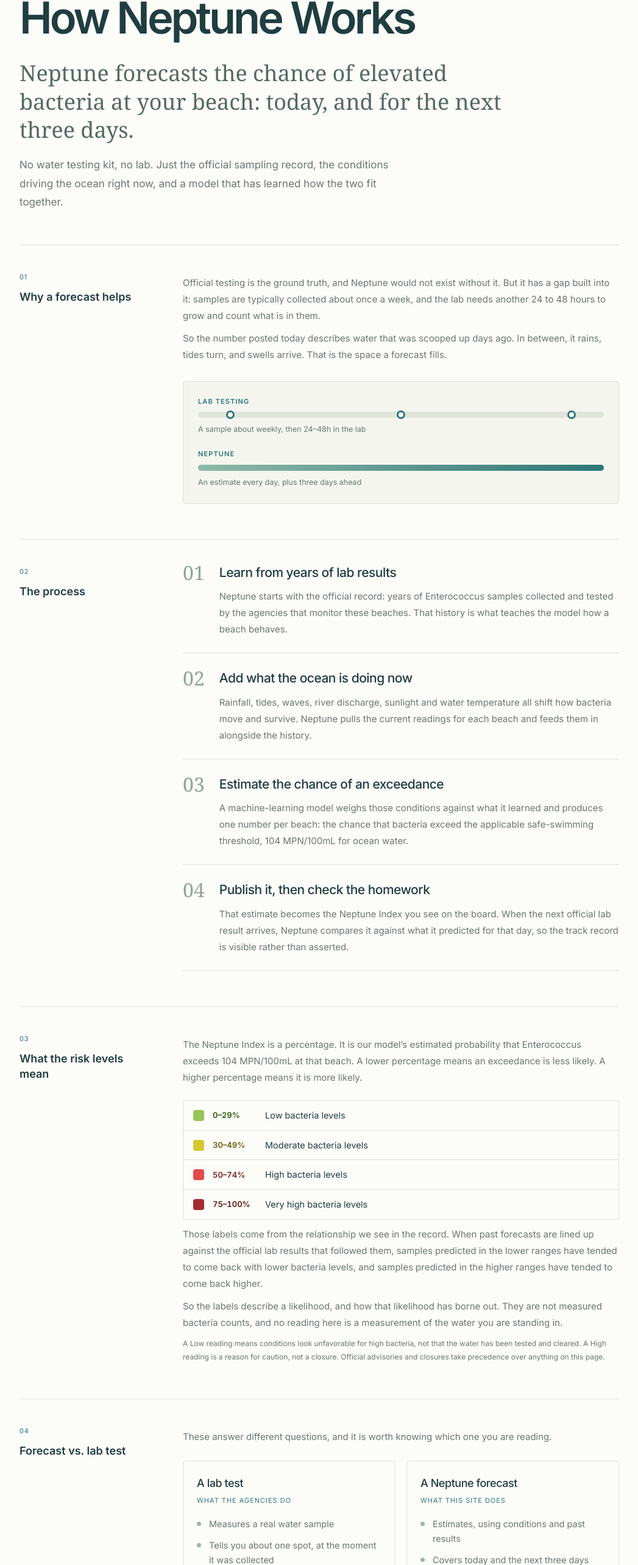
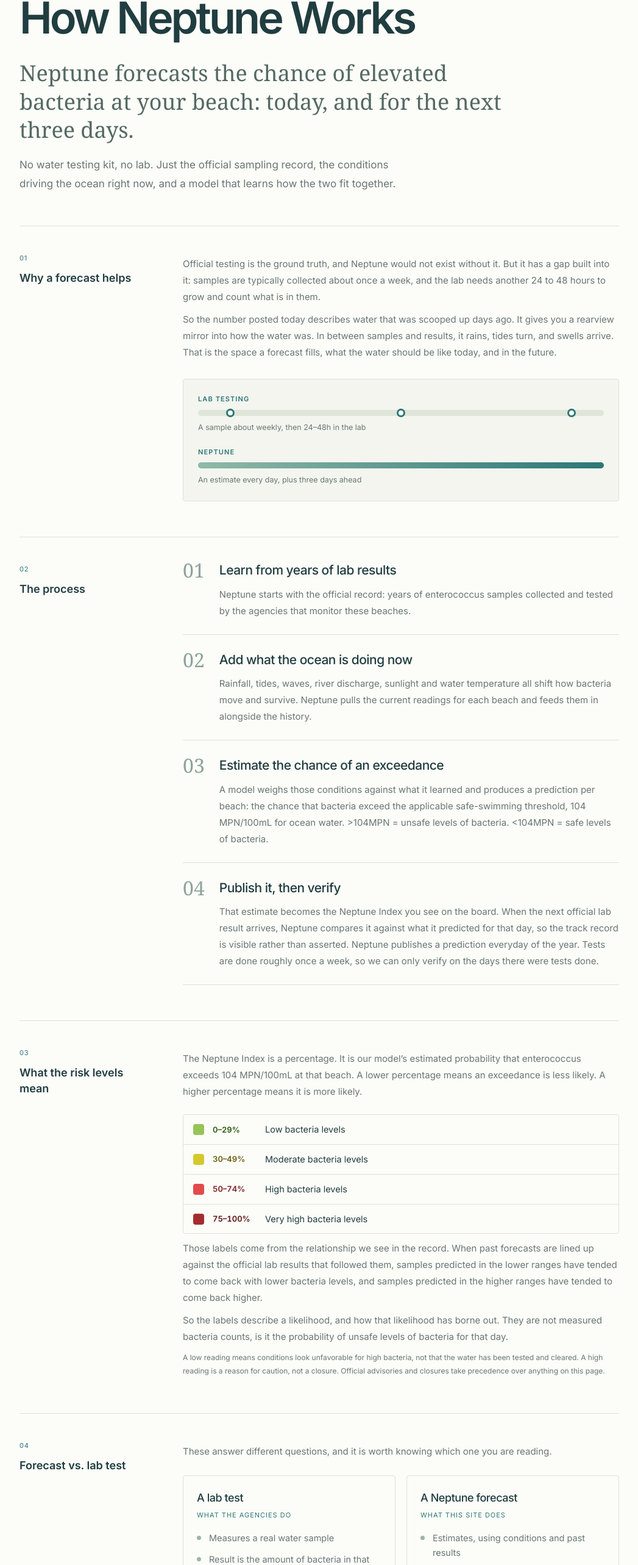
Before and after one commit to eymoney13/hermosa-pilot-dashboard, a Next.js app: page /sandbox/how-it-works in a window 1280 px wide. Shown: the part 202-2768 px from the top of the page at 61% size, without its empty margins (116-1163 px from the left). Built offline with nearby package versions, Linux system fonts and the light colour scheme; no server answers.

Commit message:
Publish saved editorial copy and show Max first (#117)

```diff
--- a/app/sandbox/(editorial)/how-it-works/page.tsx
+++ b/app/sandbox/(editorial)/how-it-works/page.tsx
@@ -17,7 +17,7 @@
 const STEPS = [
   {
     title: "Learn from years of lab results",
-    body: "Neptune starts with the official record: years of Enterococcus samples collected and tested by the agencies that monitor these beaches. That history is what teaches the model how a beach behaves.",
+    body: "Neptune starts with the official record: years of enterococcus samples collected and tested by the agencies that monitor these beaches. ",
   },
   {
     title: "Add what the ocean is doing now",
@@ -25,11 +25,11 @@
   },
   {
     title: "Estimate the chance of an exceedance",
-    body: `A machine-learning model weighs those conditions against what it learned and produces one number per beach: the chance that bacteria exceed the applicable safe-swimming threshold, ${EPA_MPN_THRESHOLD} MPN/100mL for ocean water.`,
+    body: `A model weighs those conditions against what it learned and produces a prediction per beach: the chance that bacteria exceed the applicable safe-swimming threshold, ${EPA_MPN_THRESHOLD} MPN/100mL for ocean water. >104MPN = unsafe levels of bacteria. <104MPN = safe levels of bacteria.`,
   },
   {
-    title: "Publish it, then check the homework",
-    body: "That estimate becomes the Neptune Index you see on the board. When the next official lab result arrives, Neptune compares it against what it predicted for that day, so the track record is visible rather than asserted.",
+    title: "Publish it, then verify",
+    body: "That estimate becomes the Neptune Index you see on the board. When the next official lab result arrives, Neptune compares it against what it predicted for that day, so the track record is visible rather than asserted. Neptune publishes a prediction everyday of the year. Tests are done roughly once a week, so we can only verify on the days there were tests done.",
   },
 ];
 
@@ -39,7 +39,7 @@
     sub: "What the agencies do",
     points: [
       "Measures a real water sample",
-      "Tells you about one spot, at the moment it was collected",
+      "Result is the amount of bacteria in that sample",
       "Takes 24–48 hours to come back",
       "Usually taken about once a week",
     ],
@@ -51,14 +51,14 @@
       "Estimates, using conditions and past results",
       "Covers today and the next three days",
       "Updates once a day",
-      "Never touches the water",
+      "Is a probability of unsafe bacteria levels that day",
     ],
   },
 ];
 
 const FAQ = [
   {
-    q: "What is Enterococcus?",
+    q: "What is enterococcus?",
     a: "A group of bacteria that lives in the guts of people and animals. It is hard to test seawater for every germ that might make you ill, so agencies test for Enterococcus instead and use it as an indicator: more of it suggests a greater chance that sewage or runoff has reached the water. Finding it does not identify any particular illness or organism. It is a signal worth paying attention to, not a diagnosis.",
   },
   {
@@ -81,12 +81,12 @@
       title="How Neptune Works"
       section="About Neptune / 01"
       headline="Neptune forecasts the chance of elevated bacteria at your beach: today, and for the next three days."
-      intro="No water testing kit, no lab. Just the official sampling record, the conditions driving the ocean right now, and a model that has learned how the two fit together."
+      intro="No water testing kit, no lab. Just the official sampling record, the conditions driving the ocean right now, and a model that learns how the two fit together."
     />
 
     <EditorialSection number="01" title="Why a forecast helps">
       <p>Official testing is the ground truth, and Neptune would not exist without it. But it has a gap built into it: samples are typically collected about once a week, and the lab needs another 24 to 48 hours to grow and count what is in them.</p>
-      <p>So the number posted today describes water that was scooped up days ago. In between, it rains, tides turn, and swells arrive. That is the space a forecast fills.</p>
+      <p>So the number posted today describes water that was scooped up days ago. It gives you a rearview mirror into how the water was. In between samples and results, it rains, tides turn, and swells arrive. That is the space a forecast fills, what the water should be like today, and in the future.</p>
 
       {/* The gap, drawn rather than described. Two tracks on one timeline: the
           sampling track is sparse and lands late, the forecast track is
@@ -122,7 +122,7 @@
     </EditorialSection>
 
     <EditorialSection number="03" title="What the risk levels mean">
-      <p>The Neptune Index is a percentage. It is our model&rsquo;s estimated probability that Enterococcus exceeds {EPA_MPN_THRESHOLD} MPN/100mL at that beach. A lower percentage means an exceedance is less likely. A higher percentage means it is more likely.</p>
+      <p>The Neptune Index is a percentage. It is our model’s estimated probability that enterococcus exceeds {EPA_MPN_THRESHOLD} MPN/100mL at that beach. A lower percentage means an exceedance is less likely. A higher percentage means it is more likely.</p>
 
       {/* Read straight off RISK_TIERS so the bands and colors here can never
           drift from the legend on the board. */}
@@ -137,9 +137,9 @@
       </ul>
 
       <p>Those labels come from the relationship we see in the record. When past forecasts are lined up against the official lab results that followed them, samples predicted in the lower ranges have tended to come back with lower bacteria levels, and samples predicted in the higher ranges have tended to come back higher.</p>
-      <p>So the labels describe a likelihood, and how that likelihood has borne out. They are not measured bacteria counts, and no reading here is a measurement of the water you are standing in.</p>
+      <p>So the labels describe a likelihood, and how that likelihood has borne out. They are not measured bacteria counts, is it the probability of unsafe levels of bacteria for that day. </p>
 
-      <p className={s.annotation}>A Low reading means conditions look unfavorable for high bacteria, not that the water has been tested and cleared. A High reading is a reason for caution, not a closure. Official advisories and closures take precedence over anything on this page.</p>
+      <p className={s.annotation}>A low reading means conditions look unfavorable for high bacteria, not that the water has been tested and cleared. A high reading is a reason for caution, not a closure. Official advisories and closures take precedence over anything on this page.</p>
     </EditorialSection>
 
     <EditorialSection number="04" title="Forecast vs. lab test">
@@ -153,7 +153,7 @@
           </div>
         ))}
       </div>
-      <p className={s.annotation}>One measures the past precisely. The other estimates now and next. You want both.</p>
+      <p className={s.annotation}>One measures the past precisely. The other estimates now and next. We complement each other.</p>
     </EditorialSection>
 
     <EditorialSection number="05" title="How to use it">
--- a/app/sandbox/(editorial)/team/page.tsx
+++ b/app/sandbox/(editorial)/team/page.tsx
@@ -92,20 +92,20 @@
 
 const FOUNDERS = [
   {
+    name: "Max Lynch",
+    slug: "max-lynch",
+    linkedin: "https://www.linkedin.com/in/maxwelllynch/",
+    initial: "M",
+    role: "Co-founder",
+    bio: "After becoming seriously ill following a surf trip in Mexico, Max began asking why it was so difficult to know what was happening in the water before getting in. That experience helped spark Project Neptune. He is focused on getting Neptune into the hands of the people who use these beaches, listening to their feedback, and making the forecast genuinely useful.",
+  },
+  {
     name: "Ethan Young",
     slug: "ethan-young",
     linkedin: "https://www.linkedin.com/in/ethan-young-b67a4b228/",
     initial: "E",
     role: "Co-founder",
-    bio: "Ethan grew up in Hermosa Beach, where the ocean and the South Bay community have always been part of his life. He is focused on getting Neptune into the hands of the people who use these beaches, listening to their feedback, and making the forecast genuinely useful.",
-  },
-  {
-    name: "Max Lynch",
-    slug: "max-lynch",
-    linkedin: "https://www.linkedin.com/in/maxwelllynch/",
-    initial: "M",
-    role: "Co-founder",
-    bio: "After becoming seriously ill following a surf trip in Mexico, Max began asking why it was so difficult to know what was happening in the water before getting in. That experience helped spark Project Neptune. He works on turning water-quality data and environmental conditions into forecasts people can understand and use.",
+    bio: "Ethan grew up in Hermosa Beach, where the ocean and the South Bay community have always been part of his life. He works on turning water-quality data and environmental conditions into forecasts people can understand and use.",
   },
 ];
 
@@ -123,7 +123,7 @@
       title="Meet the Team"
       section="The people behind Neptune"
       headline="We&rsquo;re building the water-quality forecast we wished existed."
-      intro="Project Neptune was founded by Ethan and Max, two people who believe checking ocean water quality should be as easy as checking the weather."
+      intro="Project Neptune was founded by Max and Ethan, two people who believe checking ocean water quality should be as easy as checking the weather."
     />
 
     <div className={s.founderGrid}>
@@ -138,7 +138,7 @@
     </div>
 
     <section className={s.closing}>
-      <h2>We&rsquo;re starting with the beaches we know.</h2>
+      <h2>Starting local. Vision set on global.</h2>
       <p>We are building toward a future where anyone can check the water before they go in. If you want the longer version of why, <Link className={s.textLink} href="/california/stories">read the story behind Neptune</Link>.</p>
       <div className={s.ctaRow}>
         <Link className={s.ctaPrimary} href="/california">
```
Also changed, not shown: app/sandbox/(editorial)/stories/page.tsx (+8 -7 lines).
